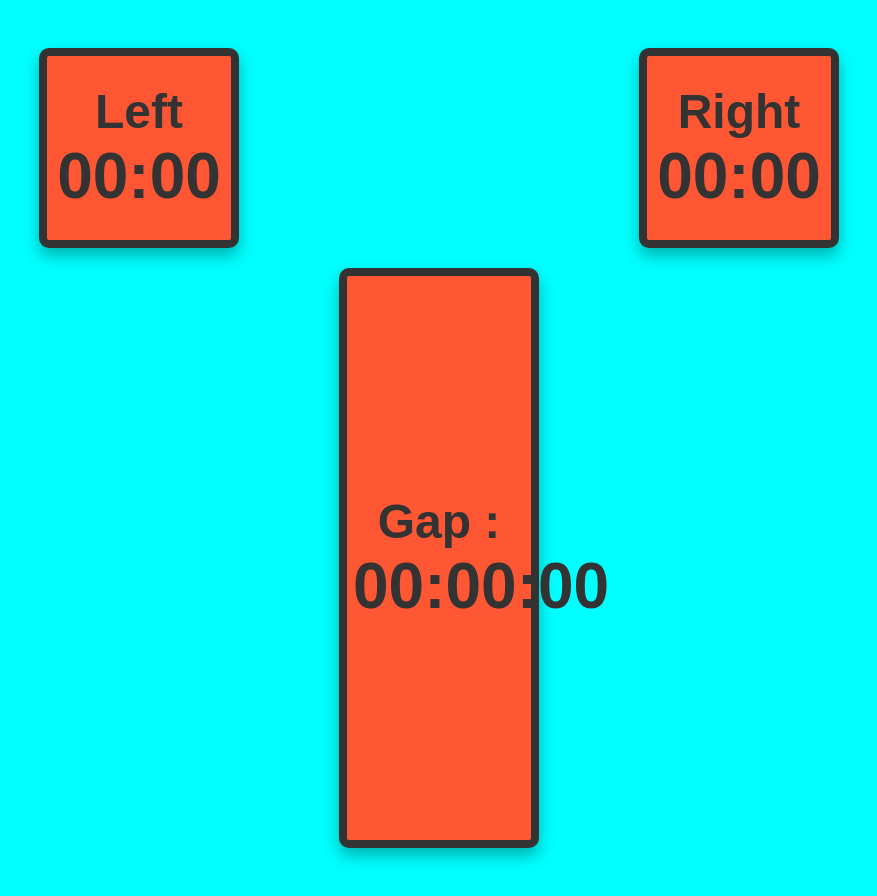
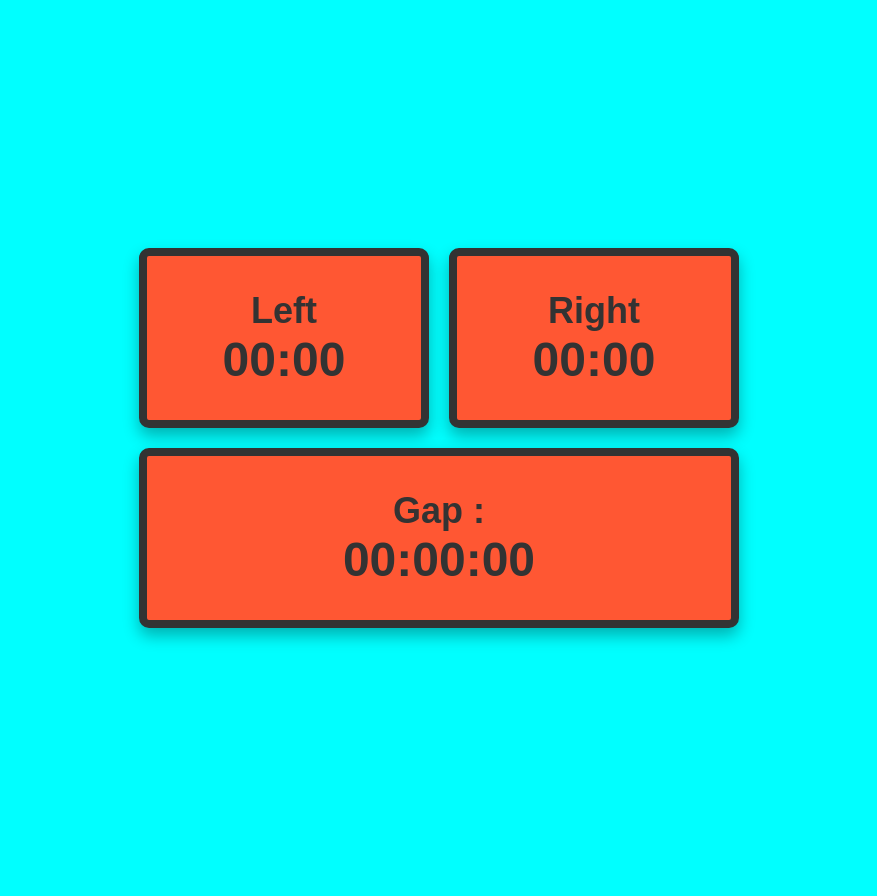
Before and after one commit to jamesramsay100/feed-timer, a React (Vite) app: page / in a window 1280 px wide. Shown: the whole page, without its empty margins (201-1078 px from the left). Built offline with nearby package versions, Linux system fonts and the light colour scheme.

Commit message:
Fix button alignment

```diff
--- a/src/App.css
+++ b/src/App.css
@@ -20,28 +20,21 @@ body {
   align-items: center;
   gap: 20px;
   width: 100%;
-  max-width: 800px;
+  max-width: 600px;
   margin-bottom: 20px;
 }
 
 .timer-button {
   flex-grow: 1;
-  max-width: 200px;
-  min-width: 150px;
-  height: 200px;
+  max-width: 800px;
+  min-width: 180px;
+  height: 180px;
   border: 8px solid #333;
   border-radius: 10px;
   box-shadow: 0 8px 16px rgba(0, 0, 0, 0.3);
   cursor: pointer;
   transition: transform 0.3s;
   background-color: #ff5733;
-}
-
-.gap-timer-button {
-  flex-grow: 2;
-  max-width: 400px;
-  min-width: 300px;
-  height: 200px;
 }
 
 .timer-button:hover {
@@ -53,24 +46,13 @@ body {
 }
 
 .timer-button .side {
-  font-size: 48px;
+  font-size: 36px;
   font-weight: bold;
   color: #333;
 }
 
 .timer-button .time {
-  font-size: 64px;
+  font-size: 48px;
   font-weight: bold;
   color: #333;
 }
-
-.last-feed {
-  font-size: 24px;
-  font-weight: bold;
-  color: #333;
-}
-
-.last-feed span {
-  display: inline-block;
-  padding: 10px;
-}
--- a/src/App.jsx
+++ b/src/App.jsx
@@ -187,11 +187,13 @@ const App = () => {
           onClick={handleRightClick}
         />
       </div>
-      <GapTimerButton
-        active={gapActive}
-        startTime={gapStartTime}
-        totalTime={gapTotalTime}
-      />
+      <div className="timer-buttons">
+        <GapTimerButton
+          active={gapActive}
+          startTime={gapStartTime}
+          totalTime={gapTotalTime}
+        />
+      </div>
     </div>
   );
 };
```
